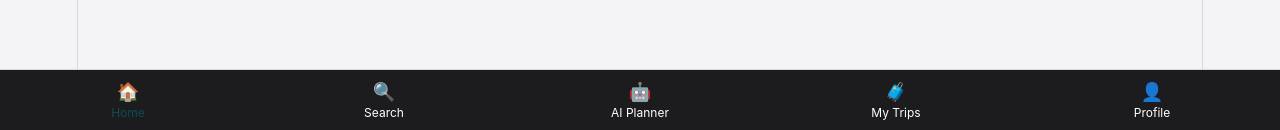
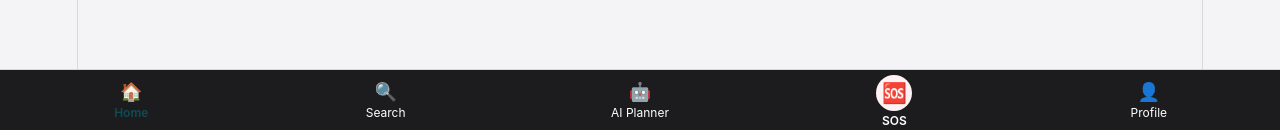
Before and after one commit to ArsalaRasheed/Touristo-App, a React app in the folder frontend/: page /home in a window 1280 px wide. Shown: the part 667-797 px from the top of the page. Built offline with nearby package versions, Linux system fonts and the light colour scheme; no server answers; sample sign-in values are in the browser's storage; the HTML template or start-up script is replaced by a standard one.

Commit message:
Fix: add sos button in bottom nav

```diff
--- a/frontend/src/components/BottomNav.jsx
+++ b/frontend/src/components/BottomNav.jsx
@@ -6,49 +6,124 @@ const BottomNav = () => {
   const location = useLocation();
   const { user } = useAuth();
 
-  // Traveler: exactly 5 items (locked spec)
+  // Traveler: Home | Search | AI Planner | SOS | Profile
   const travelerNavItems = [
-    { to: '/home', label: 'Home', icon: '🏠' },
-    { to: '/search', label: 'Search', icon: '🔍' },
-    { to: '/trip-planner', label: 'AI Planner', icon: '🤖' },
-    { to: '/my-trips', label: 'My Trips', icon: '🧳' },
-    { to: '/profile', label: 'Profile', icon: '👤' },
+    {
+      to: '/home',
+      label: 'Home',
+      icon: '🏠',
+    },
+    {
+      to: '/search',
+      label: 'Search',
+      icon: '🔍',
+    },
+    {
+      to: '/trip-planner',
+      label: 'AI Planner',
+      icon: '🤖',
+    },
+    {
+      to: '/sos',
+      label: 'SOS',
+      icon: '🆘',
+      isSOS: true,
+    },
+    {
+      to: '/profile',
+      label: 'Profile',
+      icon: '👤',
+    },
   ];
 
-  // Host: exactly 4 items (locked spec)
+  // Host: Dashboard | My Packages | Bookings | Profile
   const hostNavItems = [
-    { to: '/host-dashboard', label: 'Dashboard', icon: '📊' },
-    { to: '/my-packages', label: 'My Packages', icon: '📦' },
-    { to: '/bookings', label: 'Bookings', icon: '📅' },
-    { to: '/profile', label: 'Profile', icon: '👤' },
+    {
+      to: '/host-dashboard',
+      label: 'Dashboard',
+      icon: '📊',
+    },
+    {
+      to: '/my-packages',
+      label: 'My Packages',
+      icon: '📦',
+    },
+    {
+      to: '/bookings',
+      label: 'Bookings',
+      icon: '📅',
+    },
+    {
+      to: '/profile',
+      label: 'Profile',
+      icon: '👤',
+    },
   ];
 
-  const navItems = user?.role === 'host' ? hostNavItems : travelerNavItems;
+  const navItems =
+    user?.role === 'host' ? hostNavItems : travelerNavItems;
 
   return (
     <nav
       className="fixed bottom-0 left-0 right-0 z-50 h-16"
       style={{
         backgroundColor: 'var(--nav-footer-bg)',
-        borderTop: '1px solid var(--border-primary)'
+        borderTop: '1px solid var(--border-primary)',
       }}
     >
-      <div className="flex justify-around items-center h-full">
-        {navItems.map(item => (
+      <div className="flex items-center justify-around h-full px-1">
+        {navItems.map((item) => {
+          const isActive = location.pathname === item.to;
+
+          return (
             <Link
               key={item.to}
               to={item.to}
-            className="flex flex-col items-center justify-center text-xs flex-1"
+              className="flex-1 h-full flex flex-col items-center justify-center text-xs transition-all duration-200"
               style={{
-              color: location.pathname === item.to
+                color: isActive
                   ? 'var(--accent-primary)'
-                : 'var(--nav-text)'
+                  : 'var(--nav-text)',
               }}
             >
-            <span className="text-lg leading-none">{item.icon}</span>
-            <span className="mt-1 whitespace-nowrap">{item.label}</span>
+              {item.isSOS ? (
+                <>
+                  <span
+                    className={`flex items-center justify-center w-9 h-9 rounded-full text-xl transition-all duration-200 ${
+                      isActive
+                        ? 'bg-red-600 scale-105'
+                        : 'bg-red-50'
+                    }`}
+                  >
+                    {item.icon}
+                  </span>
+
+                  <span
+                    className={`mt-0.5 whitespace-nowrap ${
+                      isActive ? 'font-bold' : 'font-semibold'
+                    }`}
+                  >
+                    {item.label}
+                  </span>
+                </>
+              ) : (
+                <>
+                  <span className="text-lg leading-none">
+                    {item.icon}
+                  </span>
+
+                  <span
+                    className={`mt-1 whitespace-nowrap ${
+                      isActive ? 'font-semibold' : ''
+                    }`}
+                  >
+                    {item.label}
+                  </span>
+                </>
+              )}
             </Link>
-        ))}
+          );
+        })}
       </div>
     </nav>
   );
```
Lines whose indentation alone changed are shown as unchanged.
